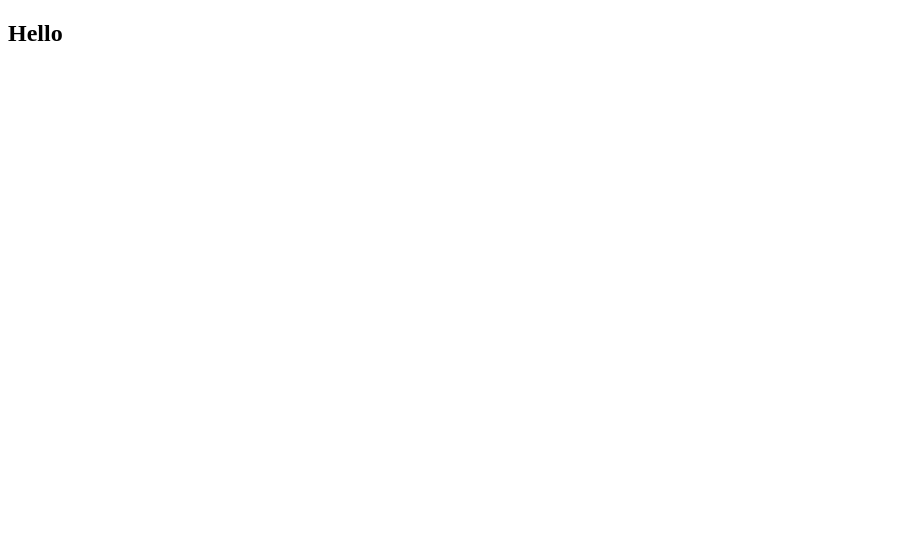
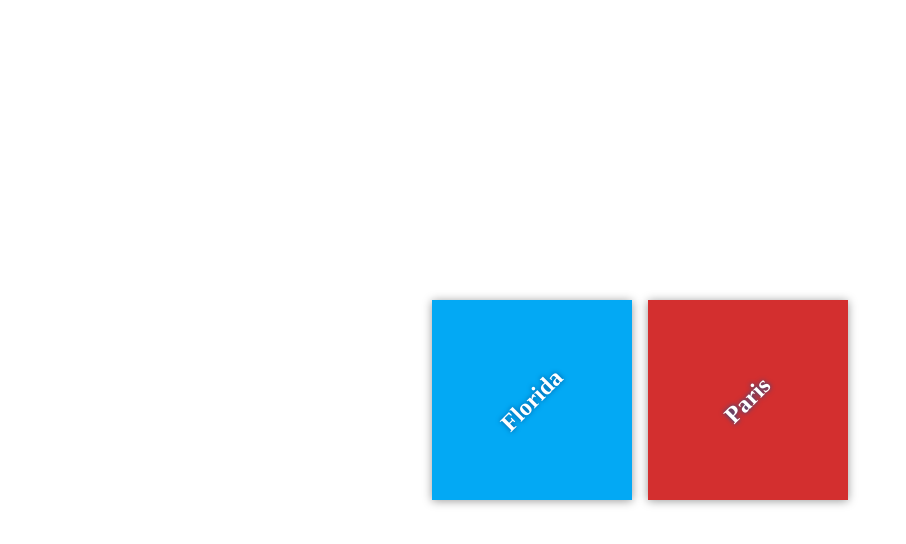
Before and after one commit to maurice1er/my-travel-plans, a plain HTML site: page index.html in a window 1280 px wide. Shown: the whole page, without its empty margins (0-906 px from the left). Drawn offline with Linux system fonts and the light colour scheme; files that its build step writes are made by us from their sources.

Commit message:
add basic html content

```diff
--- a/app.css
+++ b/app.css
@@ -1,3 +1,55 @@
-body{
-    margin: 0px auto;
+html {
+    box-sizing: border-box;
+    height: 100%;
 }
+
+*,
+*::before,
+*::after {
+    box-sizing: inherit;
+}
+
+body {
+    display: flex;
+    margin: 0;
+    height: 100%;
+}
+
+.container {
+    margin: auto;
+    padding: 1em;
+    width: 80%;
+}
+
+.destination-container {
+    display: flex;
+    flex-flow: wrap;
+    justify-content: center;
+}
+
+.destination {
+    background: #03a9f4;
+    box-shadow: 0 1px 9px 0 rgba(0, 0, 0, 0.4);
+    color: white;
+    margin: 0.5em;
+    min-height: 200px;
+    flex: 0 1 200px;
+    display: flex;
+    justify-content: center;
+    align-items: center;
+    text-align: center;
+}
+
+h2 {
+    margin: 0;
+    transform: rotate(-45deg);
+    text-shadow: 0 0 5px #01579b;
+}
+
+#florida {
+    background-color: #03a9f4;
+}
+
+#paris {
+    background-color: #d32f2f;
+}
--- a/index.html
+++ b/index.html
@@ -1,12 +1,24 @@
-<!DOCTYPE html>
+<!doctype html>
 <html lang="en">
 <head>
-    <meta charset="UTF-8">
-    <meta http-equiv="X-UA-Compatible" content="IE=edge">
-    <meta name="viewport" content="width=device-width, initial-scale=1.0">
-    <title>Document</title>
+    <meta charset="utf-8">
+    <title>Travels</title>
+    <meta name="description" content="">
+    <link rel="stylesheet" href="css/app.css">
 </head>
 <body>
-    <h2>Hello</h2>
+
+    <div class="container">
+        <div class="destination-container">
+            <div class="destination" id="florida">
+                <h2>Florida</h2>
+            </div>
+
+            <div class="destination" id="paris">
+                <h2>Paris</h2>
+            </div>
+        </div>
+    </div>
+
 </body>
 </html>
```
